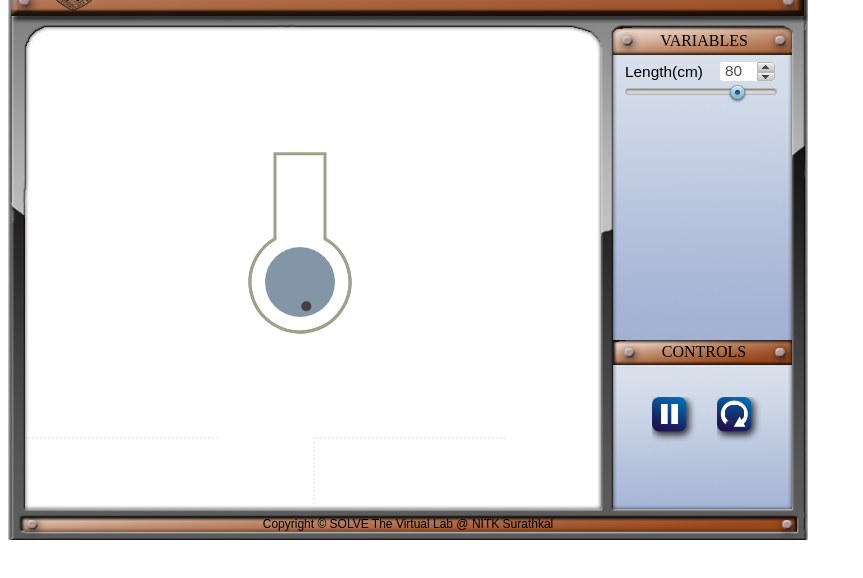
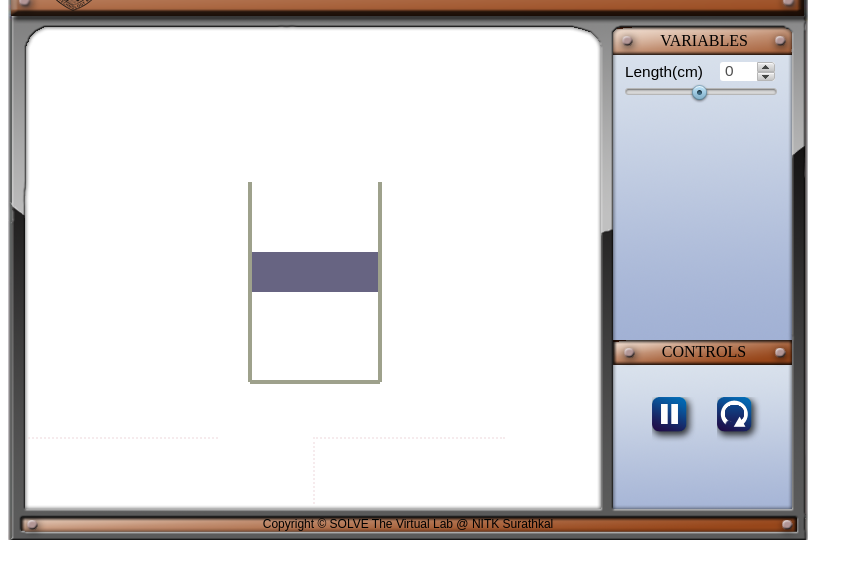
Before and after one commit to manand881/First-Law, a plain HTML site: page index.html in a window 1280 px wide. Shown: the part 68-646 px from the top of the page, without its empty margins (0-863 px from the left). Drawn offline with Linux system fonts and the light colour scheme.

Commit message:
24-02-2020

```diff
--- a/index.html
+++ b/index.html
@@ -12,6 +12,7 @@
     <script type="text/javascript" >
 
         var rodLength_Global = 80;
+        var rodtravel=0;
 
         function dummy() {
 
@@ -45,51 +46,49 @@
                 angle = 0,
                 dAngle = 0.1,
                 rodLength = 80,
-                pistonHeight = 30,
+                left_wall_x=220,
+                left_wall_y_start=150,
+                left_wall_y_end=350,
+                right_wall_x=350,
+                right_wall_y_start=150,
+                right_wall_y_end=350,
+                piston_width=right_wall_x-left_wall_x,
+                piston_height = 40,
+                piston_x=220,
+                piston_y=220,
+
 
 
                 cylinder = {
                     draw : function () {
-                        // crankcase
                         ctx.strokeStyle = crankCaseColor;
                         ctx.fillStyle = crankCaseColor;
-                        ctx.lineWidth = 3;
+                        ctx.lineWidth = 4;
                         ctx.beginPath();
-                        ctx.arc(crankCenterX, crankCenterY, crankCaseWidth,  upAngle + semiOpeningAngle, upAngle - semiOpeningAngle);
+
+                        // left cylinder wall
+
+                        ctx.moveTo(left_wall_x,left_wall_y_start);
+                        ctx.lineTo(left_wall_x,left_wall_y_end);
                         ctx.stroke();
-                        // left wall
-                        ctx.moveTo(crankCenterX - cylinderBaseSemiWidth, cylinderBaseY + ctx.lineWidth / 2);
-                        ctx.lineTo(crankCenterX - cylinderBaseSemiWidth, cylinderBaseY - cylinderHeight);
-                        // right wall
-                        ctx.moveTo(crankCenterX + cylinderBaseSemiWidth, cylinderBaseY + ctx.lineWidth / 2);
-                        ctx.lineTo(crankCenterX + cylinderBaseSemiWidth, cylinderBaseY - cylinderHeight);
-                        // top
-                        ctx.moveTo(crankCenterX + cylinderBaseSemiWidth + ctx.lineWidth / 2, cylinderBaseY - cylinderHeight);
-                        ctx.lineTo(crankCenterX - cylinderBaseSemiWidth - ctx.lineWidth / 2, cylinderBaseY - cylinderHeight);
+
+                        // right cylinder wall
+
+                        ctx.moveTo(right_wall_x,right_wall_y_start);
+                        ctx.lineTo(right_wall_x,right_wall_y_end);
                         ctx.stroke();
-                        // crank
-                        angle -= dAngle;
-                        var crankJoinX = crankCenterX + Math.cos(angle) * crankCaseWidth * 0.5;
-                        var crankJoinY = crankCenterY + Math.sin(angle) * crankCaseWidth * 0.5;
-                        ctx.strokeStyle = crankColor;
-                        ctx.lineWidth = 10;
-                        ctx.beginPath();
-                        ctx.moveTo(crankJoinX, crankJoinY);
-                        var rodY = crankJoinY - Math.sqrt(Math.pow(rodLength_Global, 2) - Math.pow(crankJoinX - crankCenterX, 2));
-                        ctx.lineTo(crankCenterX, rodY);
+
+                        // bottom cylinder wall
+
+                        ctx.moveTo(left_wall_x,left_wall_y_end);
+                        ctx.lineTo(right_wall_x,right_wall_y_end);
                         ctx.stroke();
-                        // crankshaft
-                        ctx.beginPath();
-                        ctx.fillStyle = crankShaftColor;
-                        ctx.arc(crankCenterX, crankCenterY, crankCaseWidth * 0.9 - ctx.lineWidth,  0, 2 * Math.PI);
-                        ctx.fill();
-                        ctx.fillStyle = backgroundColor;
-                        ctx.beginPath();
-                        ctx.arc(crankJoinX, crankJoinY, crankCaseWidth * 0.1,  0, 2 * Math.PI);
-                        ctx.fill();
+
                         // piston
+
                         ctx.fillStyle = pistonColor;
-                        ctx.fillRect(crankCenterX - cylinderBaseSemiWidth + ctx.lineWidth / 2, rodY - pistonHeight / 2, 2 * cylinderBaseSemiWidth - ctx.lineWidth, pistonHeight);
+                        ctx.fillRect(piston_x+2,piston_y+rodtravel,piston_width-4,piston_height);
+
                     }
                 };
 
@@ -124,9 +123,9 @@
 
             //Variable r1 slider and number input types
 
-            $('#l1slider').slider("value", 80);
-            $('#l1spinner').spinner("value", 80);
-
+            $('#l1slider').slider("value", 0);
+            $('#l1spinner').spinner("value", 0);
+            rodLength_Global=80;
 
         }
 
@@ -135,14 +134,14 @@
 
             // Variable r1 slider and number input types
 
-            $('#l1slider').slider({ max : 100, min : 20, step : 1 });		    // slider initialisation : jQuery widget
-            $('#l1spinner').spinner({ max : 100, min : 20, step : 1 });		    // number initialisation : jQuery widget
+            $('#l1slider').slider({ max : 40, min : -40, step : 1 });		    // slider initialisation : jQuery widget
+            $('#l1spinner').spinner({ max : 40, min : -40, step : 1 });		    // number initialisation : jQuery widget
 
             // monitoring change in value and connecting slider and number
             // setting trace point coordinate arrays to empty on change of link length
 
-            $( "#l1slider" ).on( "slide", function( e, ui ) { $('#l1spinner').spinner("value",ui.value);rodLength_Global=ui.value } );
-            $( "#l1spinner" ).on( "spin", function( e, ui ) { $('#l1slider').slider("value",ui.value);rodLength_Global=ui.value } );
+            $( "#l1slider" ).on( "slide", function( e, ui ) { $('#l1spinner').spinner("value",ui.value);rodLength_Global=ui.value;rodtravel=ui.value; } );
+            $( "#l1spinner" ).on( "spin", function( e, ui ) { $('#l1slider').slider("value",ui.value);rodLength_Global=ui.value;rodtravel=ui.value; } );
             $( "#l1spinner" ).on( "change", function() {  varchange() } );
             rodLength_Global=$('#l1spinner').spinner("value");
 
@@ -154,8 +153,6 @@
         {
 
             $('#l1slider').slider("value", $('#l1spinner').spinner('value'));  //updating slider location with change in spinner(debug)
-
-
 
         }
 
```
